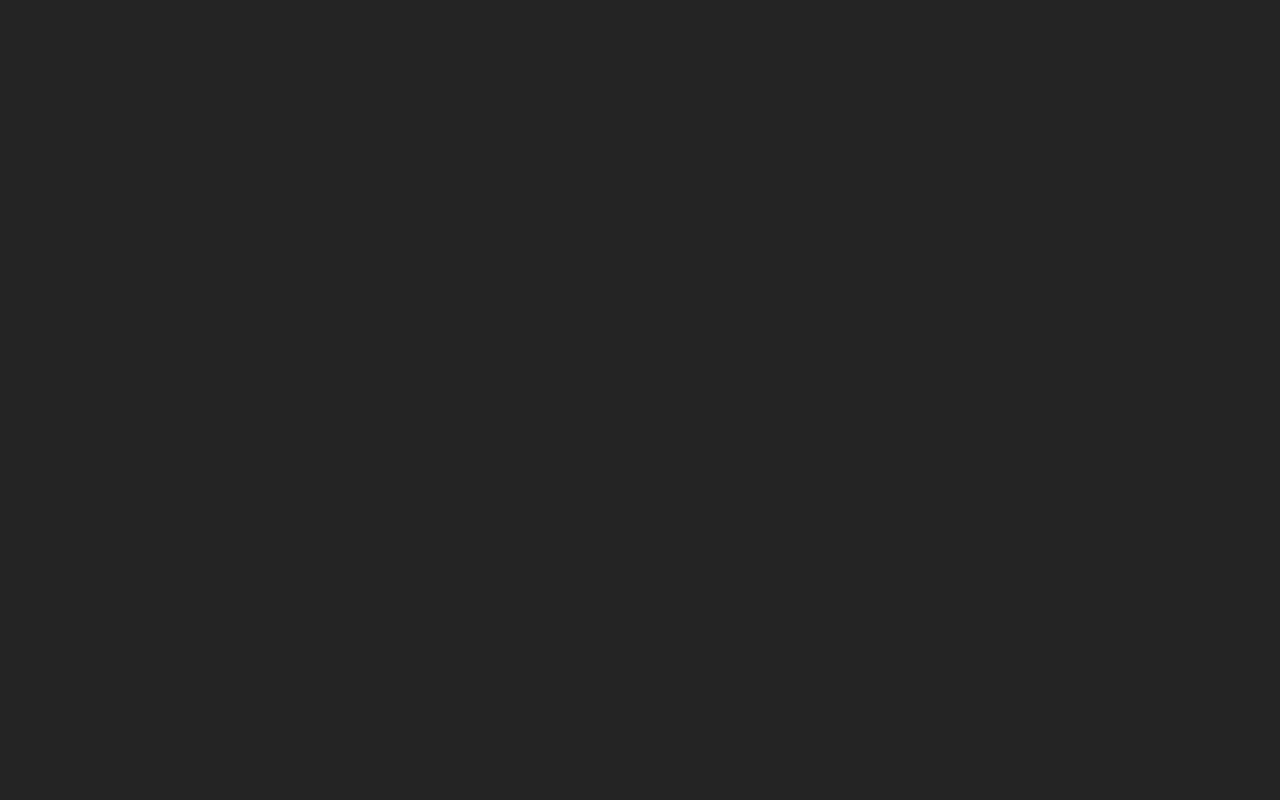
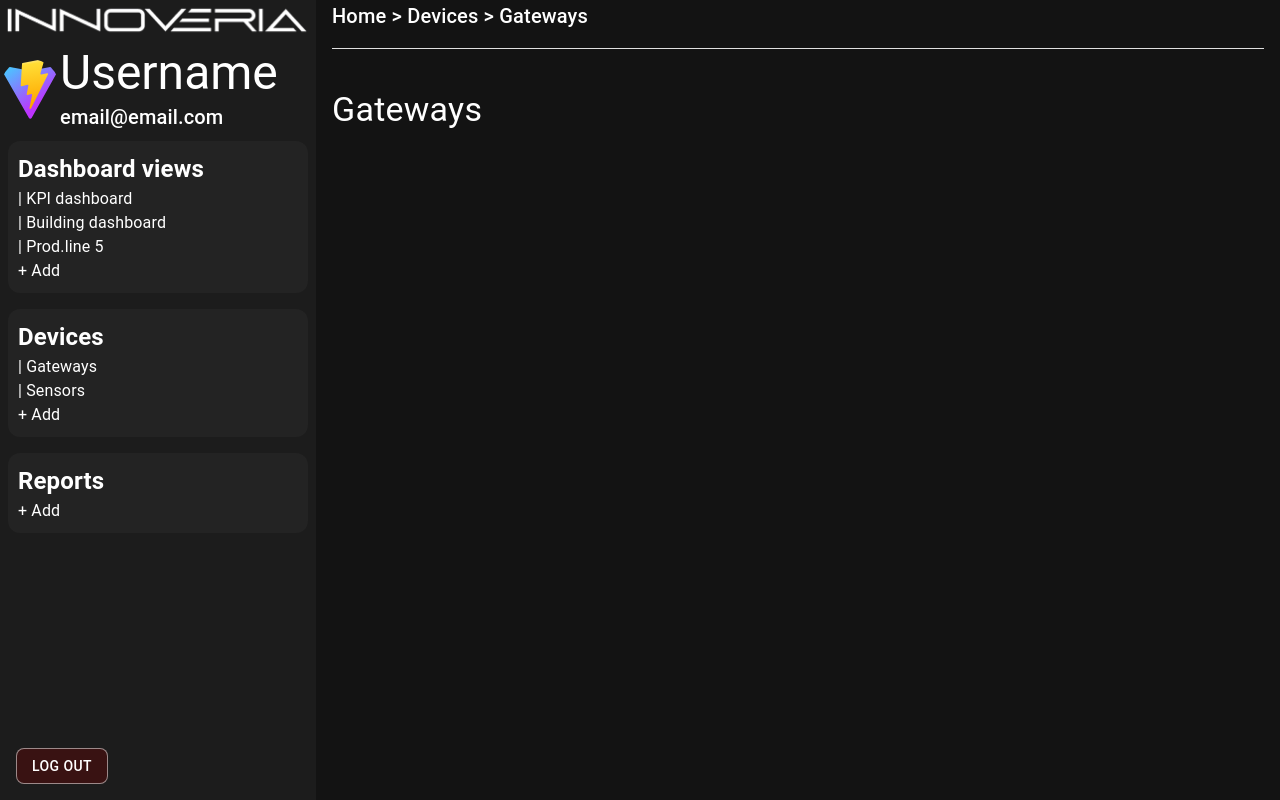
Before and after one commit to magnusdybdal-snd/innoveria-iot, a React (Vite) app in the folder web/: page /Devices/Gateways in a window 1280 px wide. Before the commit this address had no page. Built offline with nearby package versions, Linux system fonts and the light colour scheme.

Commit message:
feat: gateway-page created + subPageHeading component extracted

```diff
--- /dev/null
+++ b/web/src/components/subPageHeader/index.ts
@@ -0,0 +1 @@
+export { SubPageHeader } from "./subPageHeader";
--- /dev/null
+++ b/web/src/components/subPageHeader/subPageHeader.tsx
@@ -0,0 +1,28 @@
+import Box from "@mui/material/Box";
+import { Path } from "@/components/path";
+import Typography from "@mui/material/Typography";
+
+export function SubPageHeader({ title }: { title: string }) {
+  return (
+    <Box
+      sx={{
+        backgroundColor: "primary.dark",
+        color: "primary.main",
+      }}
+      className="flex-1 overflow-auto"
+    >
+      <Box
+        sx={{
+          paddingLeft: 2,
+          paddingRight: 2,
+        }}
+        className="flex-1 overflow-auto"
+      >
+        <Path />
+        <div className="flex justify-between flex-wrap">
+          <Typography variant="h4">{title}</Typography>
+        </div>
+      </Box>
+    </Box>
+  );
+}
--- a/web/src/main.tsx
+++ b/web/src/main.tsx
@@ -7,7 +7,9 @@ import Home from "@/pages/Home.tsx";
 import Login from "@/pages/Login.tsx";
 import Dashboard from "@/pages/Dashboard.tsx";
 import Sensors from "@/pages/Sensors.tsx";
+import Gateways from "./pages/Gateways";
 import { Color } from "@/Theme/color.tsx";
+import { Path } from "./components/path";
 
 createRoot(document.getElementById("root")!).render(
   <BrowserRouter>
@@ -19,7 +21,8 @@ createRoot(document.getElementById("root")!).render(
           <Route path="/" element={<Home />} />
           <Route path="/Dashboard" element={<Dashboard />} />
           <Route path="/Devices/Sensors" element={<Sensors />} />
-          <Route path="/Reports" element={<Home />} />
+          <Route path="/Reports" element={<Path />} />
+          <Route path="/Devices/Gateways" element={<Gateways />} />
         </Routes>
       </ThemeProvider>
     </StyledEngineProvider>
--- /dev/null
+++ b/web/src/pages/Gateways.tsx
@@ -0,0 +1,11 @@
+import { SubPageHeader } from "@/components/subPageHeader";
+import Menu from "@/Menu";
+
+export default function Gateways() {
+  return (
+    <div className="flex h-screen">
+      <Menu />
+      <SubPageHeader title="Gateways"></SubPageHeader>
+    </div>
+  );
+}
```
